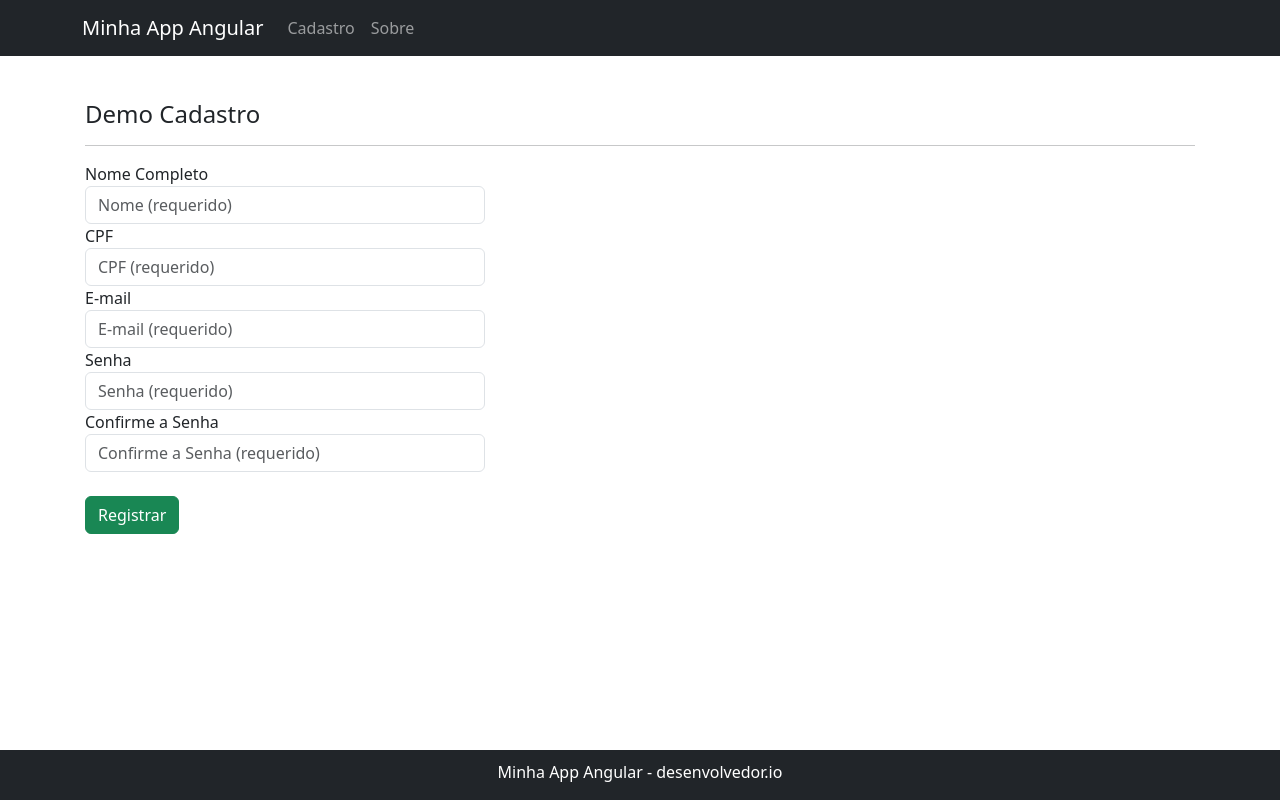
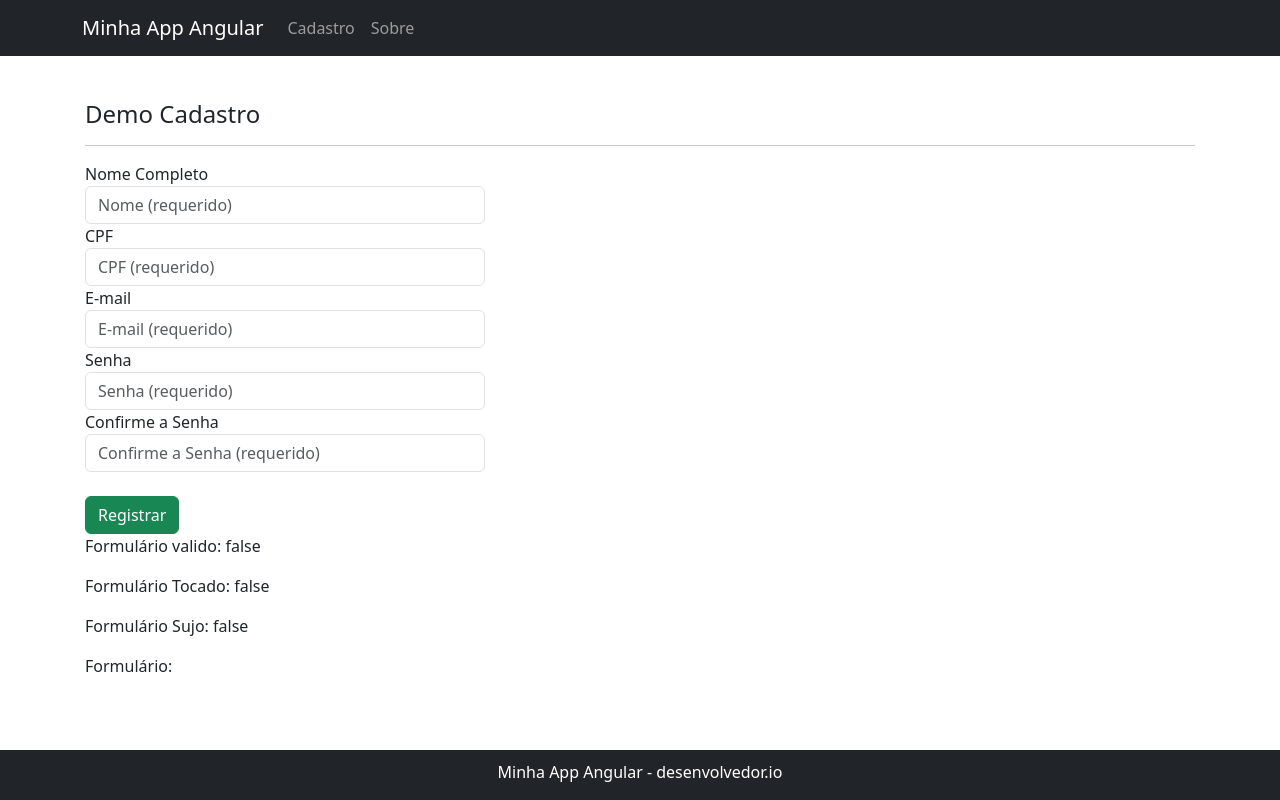
Before and after one commit to IvanGarbi/AngularApp, an Angular app in the folder AngularApp/: page /cadastro in a window 1280 px wide. Built offline with nearby package versions, Linux system fonts and the light colour scheme.

Commit message:
validacao basica de formularios

```diff
--- a/AngularApp/src/app/demos/reactiveForms/cadastro/cadastro.component.html
+++ b/AngularApp/src/app/demos/reactiveForms/cadastro/cadastro.component.html
@@ -7,7 +7,10 @@
             <div class="form-group">
                 <label class="col-md-2 control-label" for="nome">Nome Completo</label>
                 <div class="col-md-10">
-                    <input class="form-control" id="nome" type="text" placeholder="Nome (requerido)" formControlName="nome" />
+                    <input class="form-control" id="nome" type="text" placeholder="Nome (requerido)" formControlName="nome" [ngClass]="{'is-invalid': cadastroForm.get('nome')?.errors?.['required'] && (cadastroForm.get('nome')?.dirty || cadastroForm.get('nome')?.touched)}"/>
+                    <span class="text-danger" *ngIf="cadastroForm.get('nome')?.errors?.['required'] && (cadastroForm.get('nome')?.dirty || cadastroForm.get('nome')?.touched)">
+                        <p>Preencha o campo nome</p>
+                    </span>
                 </div>
             </div>
 
@@ -21,7 +24,13 @@
             <div class="form-group">
                 <label class="col-md-2 control-label">E-mail</label>
                 <div class="col-md-10">
-                    <input class="form-control" id="email" type="text" placeholder="E-mail (requerido)" formControlName="email" />
+                    <input class="form-control" id="email" type="text" placeholder="E-mail (requerido)" formControlName="email" [ngClass]="{'is-invalid': (cadastroForm.get('email')?.errors?.['required'] || cadastroForm.get('email')?.errors?.['email']) && (cadastroForm.get('email')?.dirty || cadastroForm.get('email')?.touched)}"/>
+                    <span class="text-danger" *ngIf="cadastroForm.get('email')?.errors?.['required'] && (cadastroForm.get('email')?.dirty || cadastroForm.get('email')?.touched)">
+                        <p>Preencha o campo e-mail</p>
+                    </span>
+                    <span class="text-danger" *ngIf="cadastroForm.get('email')?.errors?.['email'] && (cadastroForm.get('email')?.dirty || cadastroForm.get('email')?.touched)">
+                        <p>E-mail informado inválido</p>
+                    </span>
                 </div>
             </div>
 
@@ -42,7 +51,17 @@
             <div class="form-group">
                 <label class="col-md-4 col-md-offset-2"></label>
                 <div class="col-md-10">
+                    <!-- <span><button class="btn btn-success" id="Registrar" [disabled]="!cadastroForm.valid" type="submit">Registrar</button></span> -->
                     <span><button class="btn btn-success" id="Registrar" type="submit">Registrar</button></span>
+                </div>
+            </div>
+
+            <div class="form-group">
+                <div class="col-md-4 col-md-offset-2">
+                    <p>Formulário valido: {{ cadastroForm.valid }}</p>
+                    <p>Formulário Tocado: {{ cadastroForm.touched }}</p>
+                    <p>Formulário Sujo: {{ cadastroForm.dirty }}</p>
+                    <p>Formulário: {{ formResult }}</p>
                 </div>
             </div>
 
--- a/AngularApp/src/app/demos/reactiveForms/cadastro/cadastro.component.ts
+++ b/AngularApp/src/app/demos/reactiveForms/cadastro/cadastro.component.ts
@@ -1,5 +1,5 @@
 import { Component, OnInit } from '@angular/core';
-import { FormBuilder, FormGroup} from '@angular/forms';
+import { FormBuilder, FormGroup, Validators} from '@angular/forms';
 import { Usuario } from './models/usuario';
 
 @Component({
@@ -12,22 +12,33 @@ export class CadastroComponent implements OnInit {
   cadastroForm!: FormGroup;
   //cadastroForm: FormGroup;
   usuario!: Usuario;
+  formResult: string = '';
 
   constructor(private fb: FormBuilder) {}
 
   ngOnInit() {
     this.cadastroForm = this.fb.group({
-      nome: [''],
+      nome: ['', Validators.required],
       cpf: [''],
-      email: [''],
+      email: ['', [Validators.required, Validators.email]],
       senha: [''],
       senhaConfirmacao: ['']
     });
   }
 
   adicionarUsuario() {
+
+    if (this.cadastroForm.dirty && this.cadastroForm.valid) {
+      this.usuario = Object.assign({}, this.usuario, this.cadastroForm.value);
+      this.formResult = JSON.stringify(this.cadastroForm.value);
+    }
+    else {
+      this.formResult = 'Não submeteu!!!';
+    }
+
+
     //let x = this.cadastroForm.value;
-    this.usuario = Object.assign({}, this.usuario, this.cadastroForm.value);
+
   }
 
 }
```
